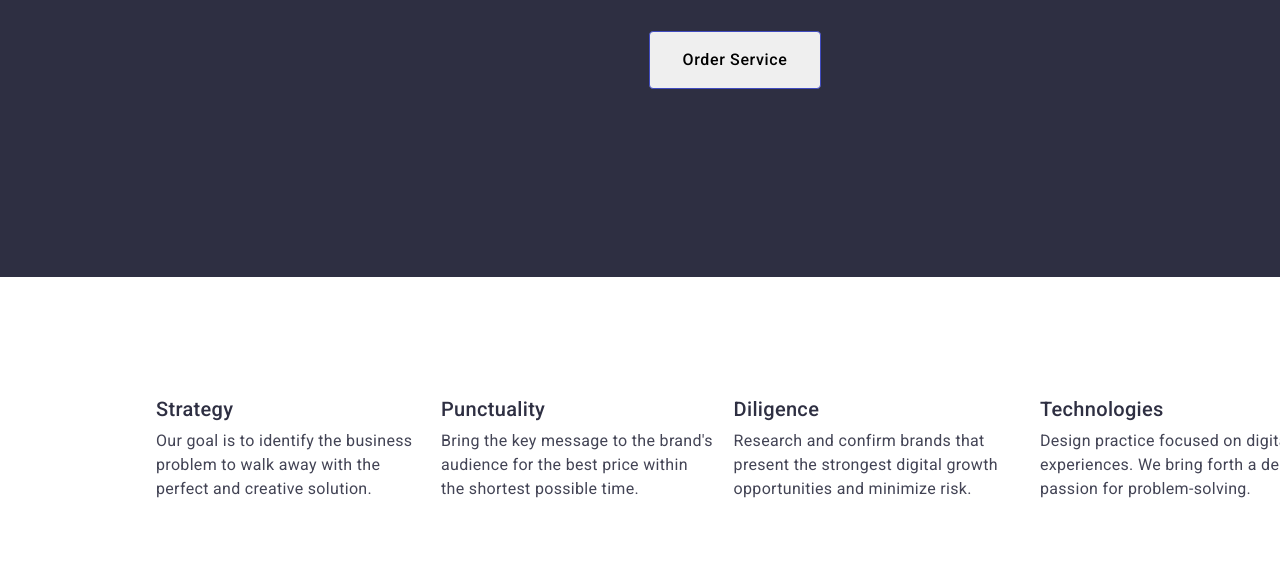
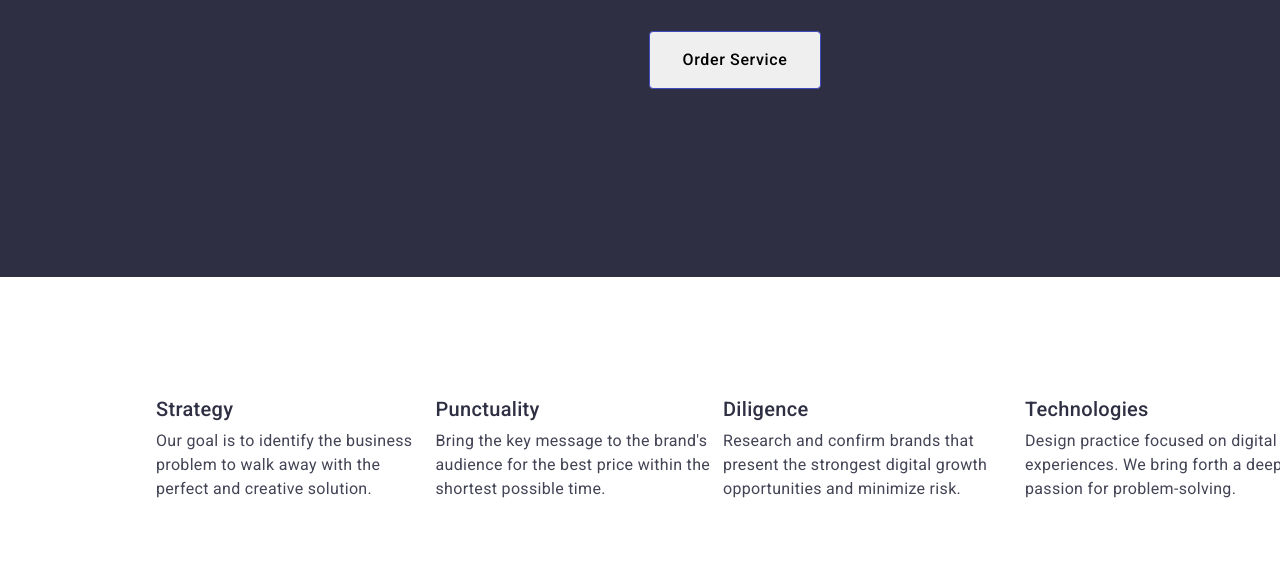
Before and after one commit to Nixells/goit-markup-hw-03, a plain HTML site: page index.html in a window 1280 px wide. Shown: the part 373-952 px from the top of the page. Drawn offline with nearby package versions, Linux system fonts and the light colour scheme.

Commit message:
Update main.css

```diff
--- a/css/main.css
+++ b/css/main.css
@@ -181,11 +181,11 @@ h6 {
   color: var(--primary-color);
 }
 /*item*/
-.perspectives .item:not(:last-child) {
-  margin-right: 20px;
+.perspectives .list {
+  justify-content: space-evenly;
 }
 
-.item:not(:last-child) {
+.nav .item:not(:last-child) {
   margin-right: 40px;
 }
 
```
